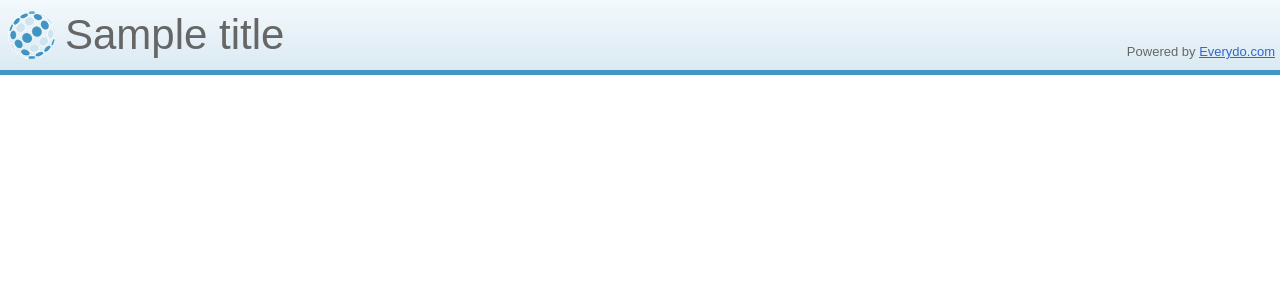
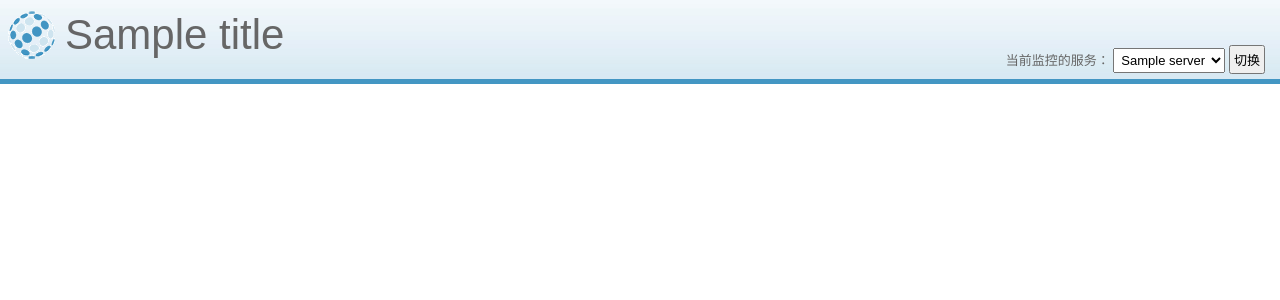
Before and after one commit to everydo/ztq, a Python web app: template ztq_console/ztq_console/templates/top.html in a window 1280 px wide. Shown: the top 300 px of the page. Run offline with Jinja, Linux system fonts and the light colour scheme; the template is opened without the code that fills it: most values are stand-ins (such as "Sample title", 1, 10 or a date in 2020).

Commit message:
支持监控队列切换

```diff
--- a/ztq_console/app.ini
+++ b/ztq_console/app.ini
@@ -22,8 +22,7 @@ pipeline =
 [server:main]
 use = egg:Paste#http
 host = 0.0.0.0
-port = 9000
-password_path = password.txt
+port = 9001
 
 # Begin logging configuration
 
@@ -54,6 +53,3 @@ formatter = generic
 [formatter_generic]
 format = %(asctime)s %(levelname)-5.5s [%(name)s][%(threadName)s] %(message)s
 # End logging configuration
-
-[password_path]
-password_path = password.txt
--- a/ztq_console/buildout.cfg
+++ b/ztq_console/buildout.cfg
@@ -1,5 +1,6 @@
 [buildout]
 newest = false
+index = http://pypi.douban.com/simple
 eggs-directory = /opt/buildout-cache/eggs
 find-links = http://www.pythonware.com/products/pil/
              http://distfiles.minitage.org/public/externals/minitage/
--- a/ztq_console/ztq_console/static/style.css
+++ b/ztq_console/ztq_console/static/style.css
@@ -83,7 +83,7 @@ pre { font-family:'Courier New',sans-serif; }
 /* begin header*/
 #header{ border-bottom:5px solid #4396C3; padding:5px; background:url(images/header-bg.jpg) repeat-x; }
     #header h1 { background:url(images/logo.gif) no-repeat left center; font-size:42px; line-height:60px; padding:0 0 0 60px; color:#666; float:left; }
-    .powered { float:right; color:#666; padding-top:40px; }
+    .powered { float:right; color:#666; padding-top:40px; padding-right:10px}
 
 /* begin menu*/
 .menu{ width:800px;margin:20;font-size:15px; }
--- a/ztq_console/ztq_console/templates/top.html
+++ b/ztq_console/ztq_console/templates/top.html
@@ -8,7 +8,25 @@
     <div id='header'>
         <h1>{{title}}</h1>
         <div class="powered">
-            Powered by <a href="http://everydo.com/" target="_blank">Everydo.com</a>
+          {% if servers %}
+            <form action="/switch_redis.html" method="POST" target="_parent">
+            <span>当前监控的服务：</span>
+            <select name="redis_name">
+                {% for server in servers %}
+                     {% if server['name'] == current_redis%}
+                         <option value ="{{server['name']}}" selected='selected'>{{server['title']}}</option>
+
+                      {% else %}
+                         <option value ="{{server['name']}}" >{{server['title']}}</option>
+
+                      {% endif %}
+                {% endfor %}
+            </select>
+            <input type="submit" value="切换"/>
+            </form>
+          {% endif %}
+
+
         </div>
         <div class="clear"></div>
    </div>
```
Also changed, not shown: ztq_console/ztq_console/views.py (+23 -1 lines).
